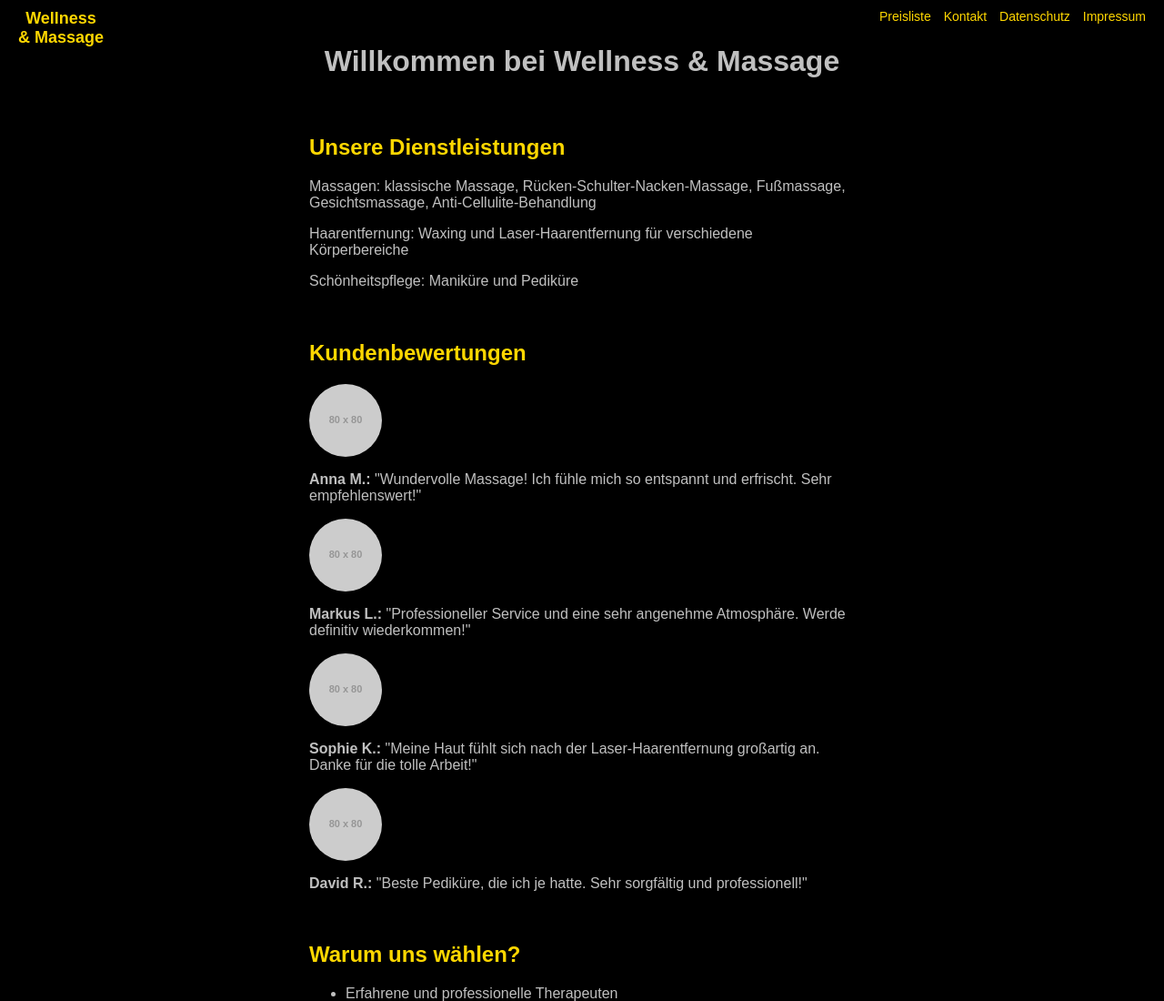
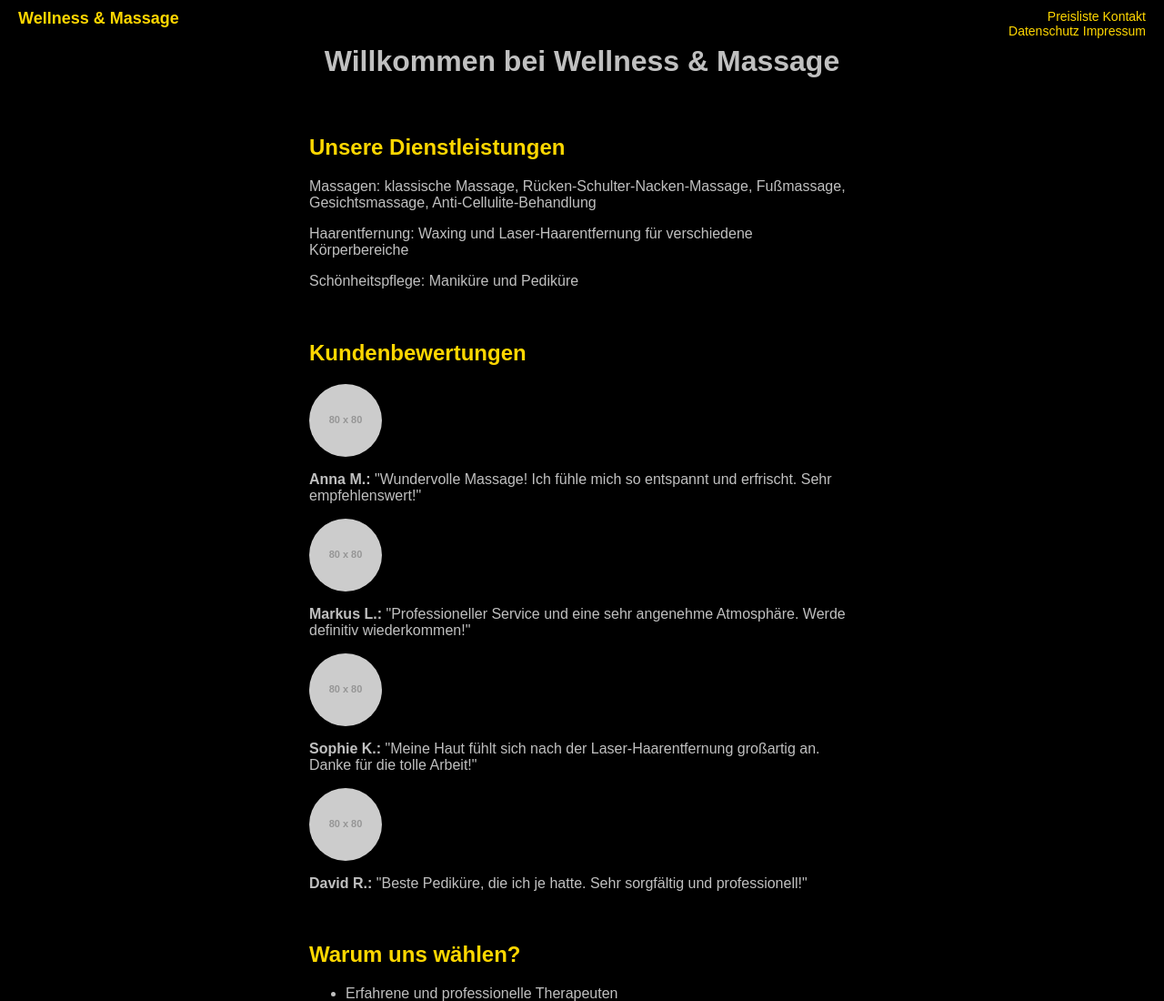
Before and after one commit to katiivashchenko/Wellness-Massage.ch, a plain HTML site: page index.html in a window 1280 px wide. Shown: the top 1100 px of the page at 91% size. Drawn offline with Linux system fonts and the light colour scheme; placeholder pictures from the web are drawn by us.

Commit message:
index.html

```diff
--- a/index.html
+++ b/index.html
@@ -20,19 +20,19 @@
             font-weight: bold;
             white-space: nowrap;
         }
-        .logo span {
-            display: block;
-        }
         .menu {
             position: absolute;
             top: 10px;
             right: 20px;
             font-size: 14px;
+            display: flex;
+            flex-direction: column;
+            align-items: flex-end;
         }
         .menu a {
             color: gold;
             text-decoration: none;
-            margin-left: 10px;
+            margin: 2px 0;
         }
         .services, .reviews, .advantages, .contact-info, .map {
             max-width: 600px;
@@ -62,12 +62,16 @@
     </style>
 </head>
 <body>
-    <div class="logo"><span>Wellness</span><span>& Massage</span></div>
+    <div class="logo">Wellness & Massage</div>
     <div class="menu">
-        <a href="preise.html">Preisliste</a>
-        <a href="kontakt.html">Kontakt</a>
-        <a href="datenschutz.html">Datenschutz</a>
-        <a href="impressum.html">Impressum</a>
+        <div>
+            <a href="preise.html">Preisliste</a>
+            <a href="kontakt.html">Kontakt</a>
+        </div>
+        <div>
+            <a href="datenschutz.html">Datenschutz</a>
+            <a href="impressum.html">Impressum</a>
+        </div>
     </div>
     <h1>Willkommen bei Wellness & Massage</h1>
     <div class="services">
```
